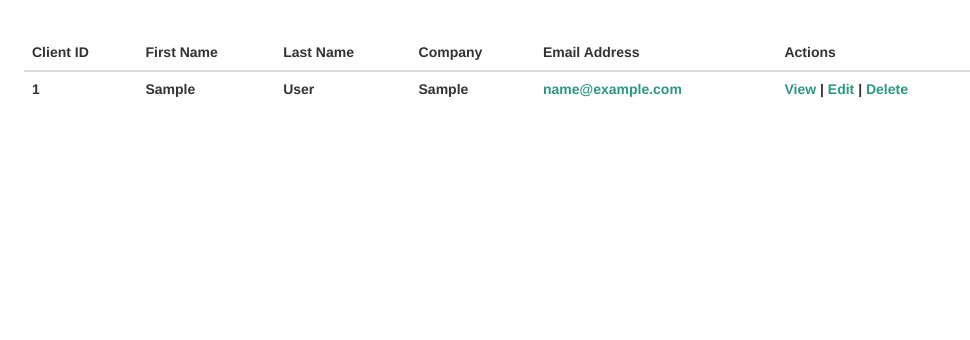
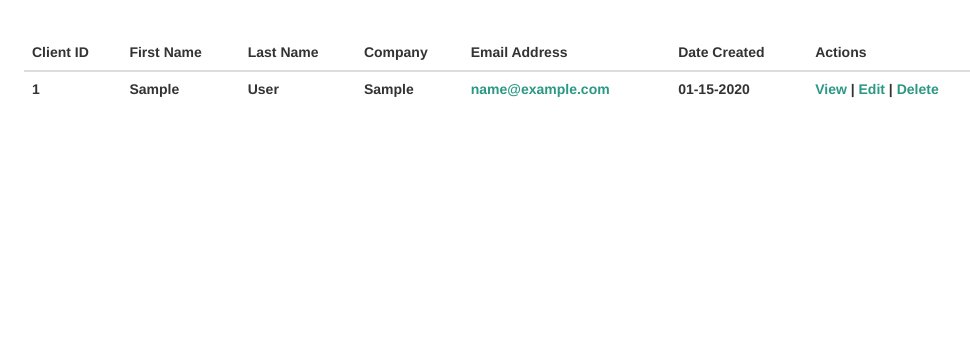
Before and after one commit to mjhea0/cabinet, a Flask app: page /clients in a window 1280 px wide. Shown: the part 184-524 px from the top of the page, without its empty margins (131-1101 px from the left). Run offline with Flask 2, Linux system fonts and the light colour scheme; a user stored in the database is signed in; tables that the repository leaves empty hold one stand-in row (values such as "Sample post"); lists and menus that the app fills with data are empty; parts of the project's set-up code (start-up, migrations or seed data) failed here and were passed over; some libraries are stand-ins or nearby versions.

Commit message:
client templates

```diff
--- a/project/client/views.py
+++ b/project/client/views.py
@@ -4,6 +4,8 @@
 #################
 #### imports ####
 #################
+
+import datetime
 
 from flask import render_template, Blueprint, url_for, \
     redirect, flash, request
@@ -44,7 +46,7 @@ def view_client(client_id):
     invoices = client.invoices.all()
     return render_template(
         'clients/view.html',
-        title=client.name,
+        title=client.last_name,
         client=client,
         projects=projects,
         invoices=invoices
@@ -70,7 +72,8 @@ def create_client():
             state=request.form['state'],
             postal_code=request.form['postal_code'],
             country=request.form['country'],
-            notes=request.form['notes']
+            notes=request.form['notes'],
+            date_created=datetime.datetime.now()
         )
         db.session.add(client)
         db.session.commit()
--- a/project/models.py
+++ b/project/models.py
@@ -57,6 +57,7 @@ class Client(db.Model):
     postal_code = db.Column(db.String(255))
     country = db.Column(db.String(255))
     notes = db.Column(db.Text(1000))
+    date_created = db.Column(db.DateTime, nullable=False)
 
     def __repr__(self):
         return '<Client {0}>'.format(self.last_name)
--- a/project/templates/_base.html
+++ b/project/templates/_base.html
@@ -1,5 +1,6 @@
 <!DOCTYPE html>
 <html>
+
   <head>
     <meta charset="utf-8">
     <title>{{ title }} - Cabinet</title>
@@ -12,6 +13,7 @@
     <link href="{{url_for('static', filename='css/main.css')}}" rel="stylesheet" media="screen">
     {% block css %}{% endblock %}
   </head>
+
   <body>
 
     {% include 'header.html' %}
--- a/project/templates/clients/clients.html
+++ b/project/templates/clients/clients.html
@@ -18,6 +18,7 @@
           <th>Last Name</th>
           <th>Company</th>
           <th>Email Address</th>
+          <th>Date Created</th>
           <th>Actions</th>
         <tr>
       </thead>
@@ -29,6 +30,7 @@
             <th>{{ client.last_name }}</th>
             <th>{{ client.company }}</th>
             <th><a href="mailto:{{ client.email }}" target="_top">{{ client.email }}</a></th>
+            <th>{{ client.date_created.strftime('%m-%d-%Y') }}</th>
             <th>
               <a href="{{ url_for('client.view_client', client_id = client.id) }}">View</a> |
               <a href="{{ url_for('client.edit_client', client_id = client.id) }}">Edit</a> |
--- a/project/templates/clients/view.html
+++ b/project/templates/clients/view.html
@@ -2,12 +2,12 @@
 {% block content %}
 	<header class="content-header">
 		<h1>Clients</h1>
-		<h2>{{ client.name }}</h2>
+		<h2>{{ client.first_name }}</h2>
 	</header>
 
 	<h3>Client Details</h3>
 	<ul>
-		<li>Name: {{ client.name }}</li>
+		<li>Name: {{ client.first_name }}</li>
 		<li>Company: {{ client.company }}</li>
 		<li>Website: {{ client.website }}</li>
 		<li>Twitter: {{ client.twitter }}</li>
```
